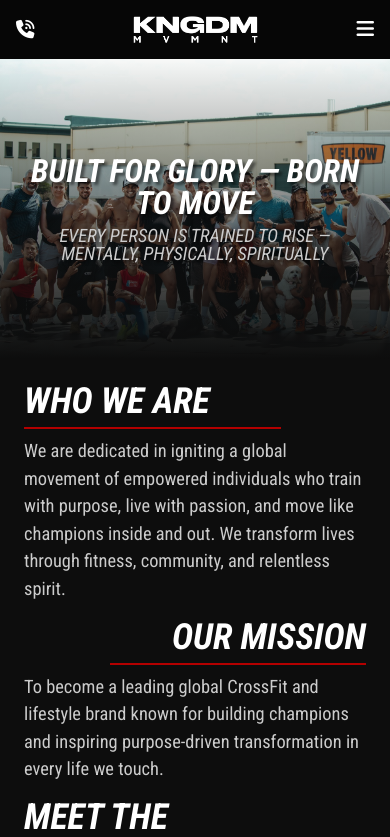
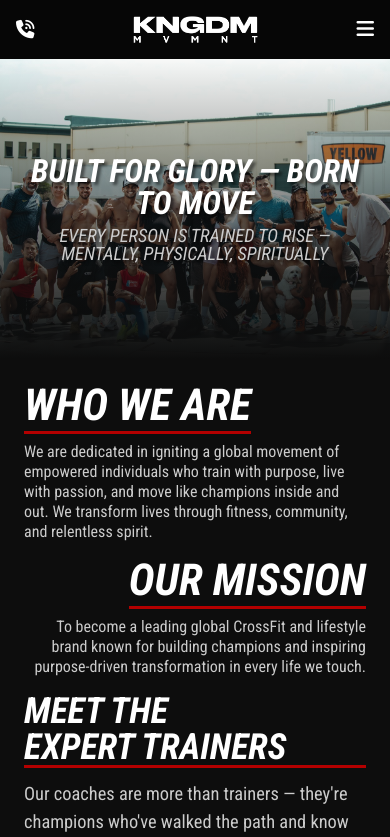
Before and after one commit to gilmerperez/kingdom-movement, a React (Vite) app: page / in a window 390 px wide. Shown: the top 837 px of the page. Built offline with nearby package versions, Linux system fonts and the light colour scheme.

Commit message:
Optimized who we are and our mission components

```diff
--- a/src/components/OurMission/OurMission.jsx
+++ b/src/components/OurMission/OurMission.jsx
@@ -3,7 +3,7 @@ import styles from "./OurMission.module.css";
 function OurMission() {
   return (
     <>
-      <section className={styles.ourMissionSection}>
+      <section className={styles.ourMissionContainer}>
         {/* Text */}
         <div className={styles.textContainer}>
           <p className={styles.text}>
@@ -11,10 +11,8 @@ function OurMission() {
             purpose-driven transformation in every life we touch.
           </p>
         </div>
-
         {/* Seperator */}
         <div className={styles.seperator}></div>
-
         {/* Title */}
         <h2 className={styles.title}>OUR MISSION</h2>
       </section>
--- a/src/components/OurMission/OurMission.module.css
+++ b/src/components/OurMission/OurMission.module.css
@@ -1,4 +1,4 @@
-.ourMissionSection {
+.ourMissionContainer {
   gap: 3rem;
   width: 100%;
   display: flex;
@@ -8,98 +8,35 @@
   justify-content: center;
 }
 
+/* Text */
 .textContainer {
   flex: 1;
 }
 
 .text {
   opacity: 0;
-  text-align: left;
-  line-height: 1.5;
+  text-align: right;
+  line-height: 1.25;
   font-size: 1.25rem;
-  transition: 0.3s ease-in;
+  transition: 0.3s ease;
   color: var(--text-secondary);
-  animation: slideInFromRight 0.8s ease-out 0.3s forwards;
+  animation: slideInFromLeft 0.8s ease-out 0.3s forwards;
 }
 
+/* Seperator */
 .seperator {
-  width: 3px;
+  width: 5px;
   height: 120px;
-  transition: 0.3s ease-in;
+  transition: 0.3s ease;
   background-color: var(--primary);
 }
 
+/* Title */
 .title {
   opacity: 0;
   font-size: 5rem;
-  font-style: italic;
-  transition: 0.3s ease-in;
-  animation: slideInFromLeft 0.8s ease-out forwards;
-}
-
-@media (max-width: 1200px) {
-  .text {
-    font-size: 1.2rem;
-  }
-
-  .title {
-    font-size: 4.5rem;
-  }
-}
-
-@media (max-width: 1000px) {
-  .text {
-    font-size: 1.15rem;
-  }
-
-  .title {
-    font-size: 3.5rem;
-  }
-}
-
-@media (max-width: 900px) {
-  .ourMissionSection {
-    gap: 2rem;
-  }
-}
-
-/* Tablet responsiveness */
-@media (max-width: 768px) {
-  .ourMissionSection {
-    gap: 0.75rem;
-    flex-direction: column;
-    flex-direction: column-reverse;
-  }
-
-  .seperator {
-    width: 50%;
-    height: 3px;
-    margin-left: auto;
-  }
-
-  .title {
-    margin-left: auto;
-  }
-}
-
-/* Mobile responsiveness */
-@media (max-width: 480px) {
-  .ourMissionSection {
-    gap: 0.5rem;
-  }
-
-  .text {
-    font-size: 1.15rem;
-  }
-
-  .seperator {
-    width: 75%;
-    height: 2px;
-  }
-
-  .title {
-    font-size: 2.25rem;
-  }
+  transition: 0.3s ease;
+  animation: slideInFromRight 0.8s ease-out 0.3s forwards;
 }
 
 /* Animations */
@@ -124,3 +61,59 @@
     transform: translateX(0);
   }
 }
+
+/* Desktop responsiveness */
+@media (max-width: 1200px) {
+  .ourMissionContainer {
+    gap: 2.5rem;
+  }
+
+  .title {
+    font-size: 4.5rem;
+  }
+}
+
+@media (max-width: 1000px) {
+  .ourMissionContainer {
+    gap: 2rem;
+  }
+
+  .text {
+    font-size: 1.15rem;
+  }
+
+  .title {
+    font-size: 3.5rem;
+  }
+}
+
+/* Tablet responsiveness */
+@media (max-width: 768px) {
+  .ourMissionContainer {
+    gap: 0.5rem;
+    flex-direction: column;
+    flex-direction: column-reverse;
+  }
+
+  .seperator {
+    display: none;
+  }
+
+  .title {
+    font-size: 3rem;
+    margin-left: auto;
+    padding-bottom: 0.25rem;
+    border-bottom: 3px solid var(--primary);
+  }
+}
+
+/* Mobile responsiveness */
+@media (max-width: 480px) {
+  .text {
+    font-size: 1rem;
+  }
+
+  .title {
+    font-size: 2.75rem;
+  }
+}
--- a/src/components/WhoWeAre/WhoWeAre.jsx
+++ b/src/components/WhoWeAre/WhoWeAre.jsx
@@ -3,13 +3,12 @@ import styles from "./WhoWeAre.module.css";
 function WhoWeAre() {
   return (
     <>
-      <section className={styles.whoWeAreSection}>
+      <section className={styles.whoWeAreContainer}>
         {/* Title */}
         <h2 className={styles.title}>WHO WE ARE</h2>
-
         {/* Seperator */}
         <div className={styles.seperator}></div>
-
+        {/* Text */}
         <div className={styles.textContainer}>
           <p className={styles.text}>
             We are dedicated in igniting a global movement of empowered individuals who train with purpose, live with
--- a/src/components/WhoWeAre/WhoWeAre.module.css
+++ b/src/components/WhoWeAre/WhoWeAre.module.css
@@ -1,4 +1,4 @@
-.whoWeAreSection {
+.whoWeAreContainer {
   gap: 3rem;
   width: 100%;
   display: flex;
@@ -8,21 +8,23 @@
   justify-content: center;
 }
 
+/* Title */
 .title {
   opacity: 0;
   font-size: 5rem;
-  font-style: italic;
-  transition: 0.3s ease-in;
-  animation: slideInFromLeft 0.8s ease-out forwards;
+  transition: 0.3s ease;
+  animation: slideInFromLeft 0.8s ease-out 0.3s forwards;
 }
 
+/* Seperator */
 .seperator {
-  width: 3px;
+  width: 5px;
   height: 120px;
-  transition: 0.3s ease-in;
+  transition: 0.3s ease;
   background-color: var(--primary);
 }
 
+/* Text */
 .textContainer {
   flex: 1;
 }
@@ -30,75 +32,11 @@
 .text {
   opacity: 0;
   text-align: left;
-  line-height: 1.5;
+  line-height: 1.25;
   font-size: 1.25rem;
-  transition: 0.3s ease-in;
+  transition: 0.3s ease;
   color: var(--text-secondary);
   animation: slideInFromRight 0.8s ease-out 0.3s forwards;
-}
-
-@media (max-width: 1200px) {
-  .title {
-    font-size: 4.5rem;
-  }
-
-  .text {
-    font-size: 1.2rem;
-  }
-}
-
-@media (max-width: 1000px) {
-  .title {
-    font-size: 3.5rem;
-  }
-
-  .text {
-    font-size: 1.15rem;
-  }
-}
-
-@media (max-width: 900px) {
-  .whoWeAreSection {
-    gap: 2rem;
-  }
-}
-
-/* Tablet responsiveness */
-@media (max-width: 768px) {
-  .whoWeAreSection {
-    gap: 0.75rem;
-    flex-direction: column;
-  }
-
-  .title {
-    margin-right: auto;
-  }
-
-  .seperator {
-    width: 50%;
-    height: 3px;
-    margin-right: auto;
-  }
-}
-
-/* Mobile responsiveness */
-@media (max-width: 480px) {
-  .whoWeAreSection {
-    gap: 0.5rem;
-  }
-
-  .title {
-    font-size: 2.25rem;
-  }
-
-  .seperator {
-    width: 75%;
-    height: 2px;
-  }
-
-  .text {
-    font-size: 1.15rem;
-  }
 }
 
 /* Animations */
@@ -123,3 +61,58 @@
     transform: translateX(0);
   }
 }
+
+/* Desktop responsiveness */
+@media (max-width: 1200px) {
+  .whoWeAreContainer {
+    gap: 2.5rem;
+  }
+
+  .title {
+    font-size: 4.5rem;
+  }
+}
+
+@media (max-width: 1000px) {
+  .whoWeAreContainer {
+    gap: 2rem;
+  }
+
+  .title {
+    font-size: 3.5rem;
+  }
+
+  .text {
+    font-size: 1.15rem;
+  }
+}
+
+/* Tablet responsiveness */
+@media (max-width: 768px) {
+  .whoWeAreContainer {
+    gap: 0.5rem;
+    flex-direction: column;
+  }
+
+  .title {
+    font-size: 3rem;
+    margin-right: auto;
+    padding-bottom: 0.25rem;
+    border-bottom: 3px solid var(--primary);
+  }
+
+  .seperator {
+    display: none;
+  }
+}
+
+/* Mobile responsiveness */
+@media (max-width: 480px) {
+  .title {
+    font-size: 2.75rem;
+  }
+
+  .text {
+    font-size: 1rem;
+  }
+}
```
